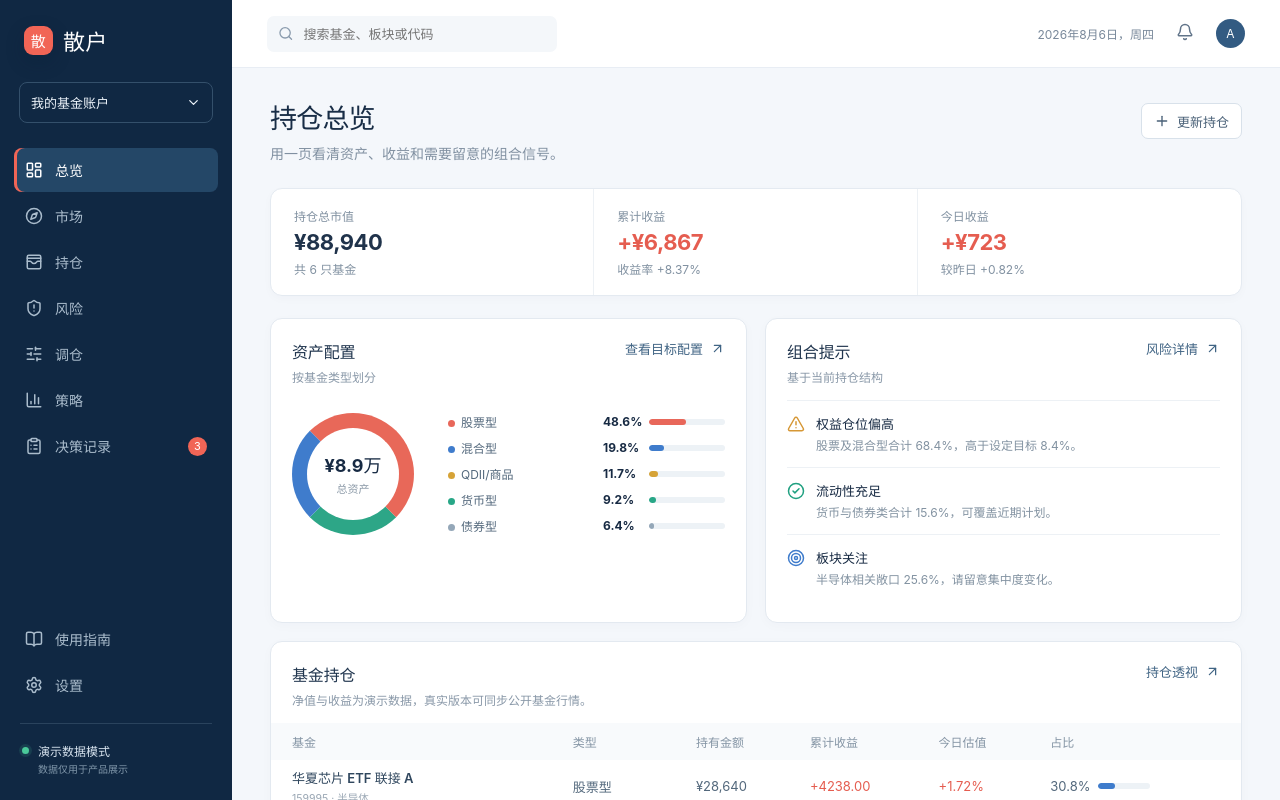
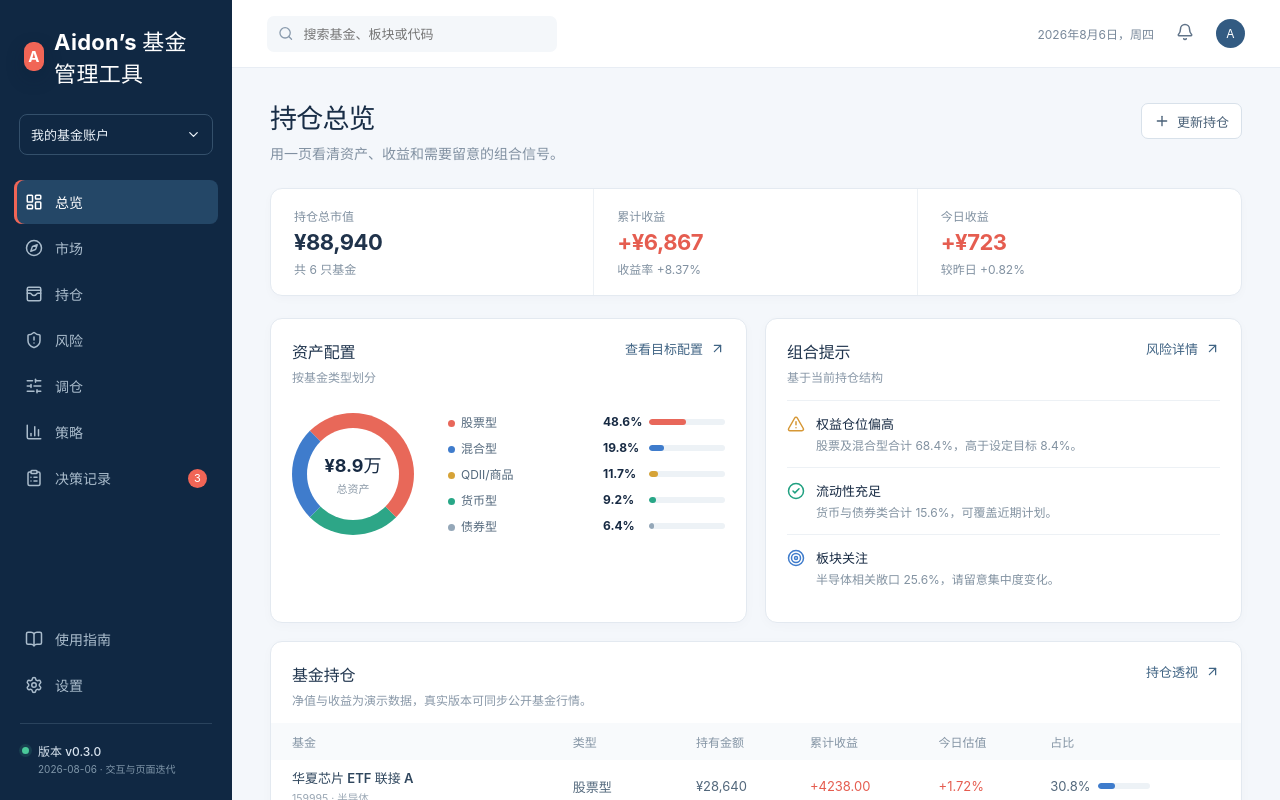
Before and after one commit to sc5839/sanhu-web, a React (Vite) app: page / in a window 1280 px wide. Shown: the top 800 px of the page. Built offline with nearby package versions, Linux system fonts and the light colour scheme.

Commit message:
chore: personalize product name and version

```diff
--- a/src/App.jsx
+++ b/src/App.jsx
@@ -38,10 +38,10 @@ function Bar({ value, color = 'blue' }) { return <span className={`bar ${color}`
 
 function Sidebar({ active, setActive, expanded, onClose, notify }) {
   return <aside className={`sidebar ${expanded ? 'is-open' : ''}`}>
-    <div className="brand"><span className="brand-mark">散</span><span>散户</span><button className="mobile-close" onClick={onClose}><X size={18}/></button></div>
+    <div className="brand"><span className="brand-mark">A</span><span>Aidon’s 基金管理工具</span><button className="mobile-close" onClick={onClose}><X size={18}/></button></div>
     <div className="portfolio-switch"><span>我的基金账户</span><ChevronDown size={15}/></div>
     <nav>{nav.map(([label, Icon]) => <button key={label} onClick={() => { setActive(label); onClose() }} className={active === label ? 'nav-link active' : 'nav-link'}><Icon size={18}/><span>{label}</span>{label === '决策记录' && <i>3</i>}</button>)}</nav>
-    <div className="sidebar-foot"><button className="nav-link" onClick={() => notify('使用指南将在接入真实账户后开放。')}><BookOpen size={18}/><span>使用指南</span></button><button className="nav-link" onClick={() => notify('设置面板已预留，当前为演示模式。')}><Settings size={18}/><span>设置</span></button><div className="local-note"><span></span><div><strong>演示数据模式</strong><small>数据仅用于产品展示</small></div></div></div>
+    <div className="sidebar-foot"><button className="nav-link" onClick={() => notify('使用指南将在接入真实账户后开放。')}><BookOpen size={18}/><span>使用指南</span></button><button className="nav-link" onClick={() => notify('设置面板已预留，当前为演示模式。')}><Settings size={18}/><span>设置</span></button><div className="local-note"><span></span><div><strong>版本 v0.3.0</strong><small>2026-08-06 · 交互与页面迭代</small></div></div></div>
   </aside>
 }
 
```
